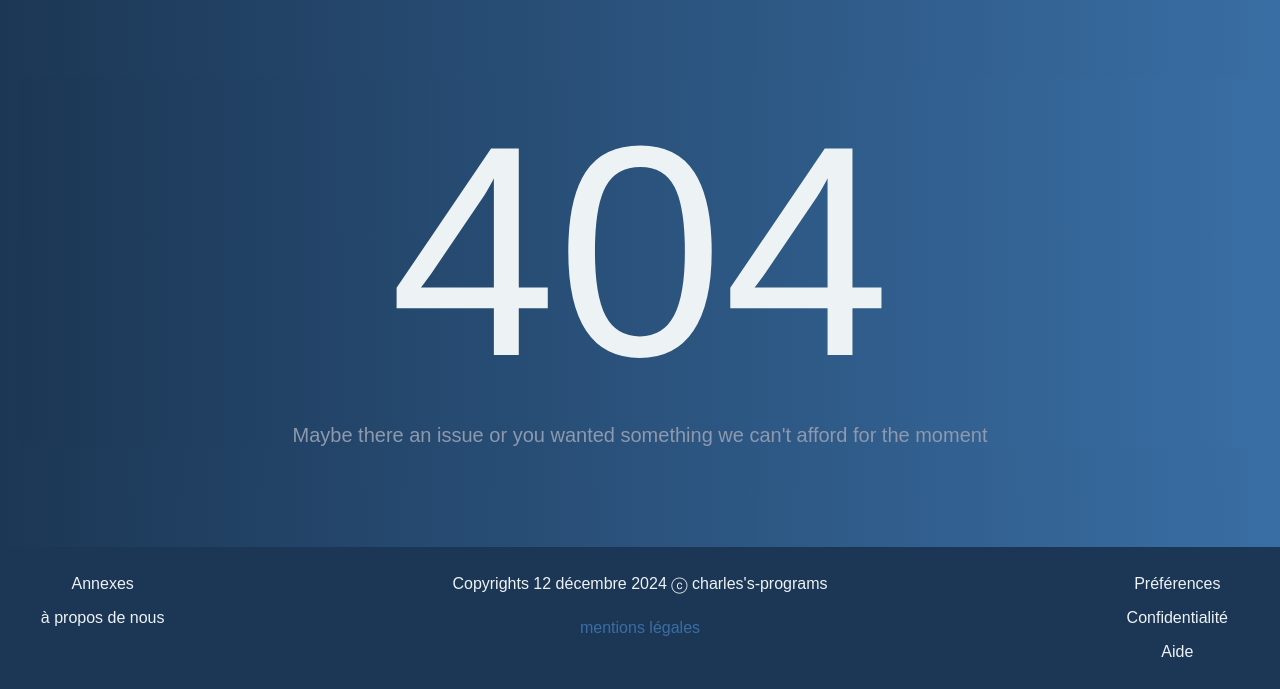
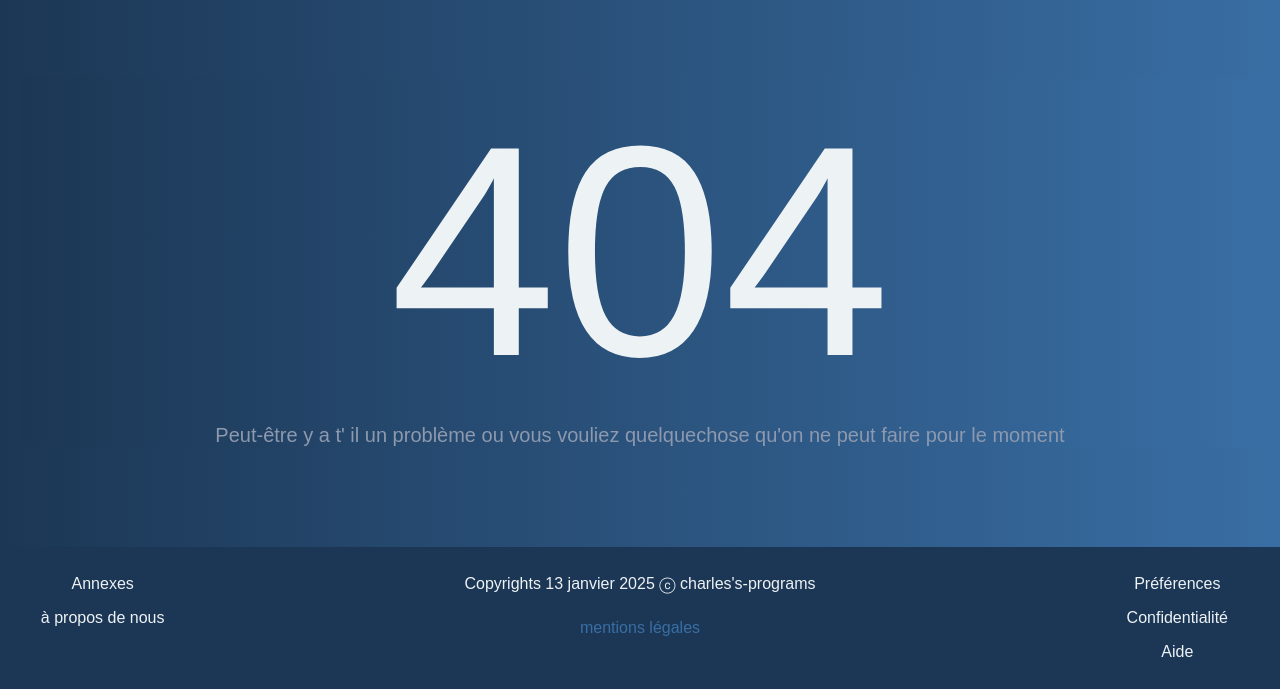
Before and after one commit to lucka-0/Site-Internet, a plain HTML site: page html/error.html in a window 1280 px wide. Shown: the part 272-961 px from the top of the page. Drawn offline with Linux system fonts and the light colour scheme; files that its build step writes are made by us from their sources.

Commit message:
Beta 1.0.3
Added an image for future update
changed folder's name of two folders
changed text from error page
changed date of update

```diff
--- a/html/error.html
+++ b/html/error.html
@@ -42,7 +42,7 @@
     </header><!---->
     <nav class="main-page">
         <p class="text1">404</p>
-        <p class="text2">Maybe there an issue or you wanted something we can't afford for the moment</p>
+        <p class="text2">Peut-être y a t' il un problème ou vous vouliez quelquechose qu'on ne peut faire pour le moment</p>
     </nav>
     <footer>
         <nav class="footer-line_1">
@@ -50,7 +50,7 @@
             <a href="error.html"><p class="footer_p">à propos de nous</p></a>
         </nav>
         <nav class="footer-line_2">
-            <a href="error.html"><p class="footer_p">Copyrights 12 décembre 2024 &#x24D2; charles's-programs</p></a>
+            <a href="error.html"><p class="footer_p">Copyrights 13 janvier 2025 &#x24D2; charles's-programs</p></a>
             <a href="error.html" class="footer_p text-copyrights"><p>mentions légales</p></a>
         </nav>
         <nav class="footer-line_3">
```
Also changed, not shown: html-offline/contacts.html (+1 -1 lines), html-offline/footer.html (+1 -1 lines), html-offline/portfolio.html (+1 -1 lines), html/index.html (+1 -1 lines), html/legal-informations.html (+1 -1 lines), css/contacts.css (renamed from styles/contacts.css), css/index.css (renamed from styles/index.css), css/legal-informations.css (renamed from styles/legal-informations.css), css/portfolio.css (renamed from styles/portfolio.css), css/style.css (renamed from styles/style.css), debug/test.css (renamed from test/test.css), debug/test.html (renamed from test/test.html).
